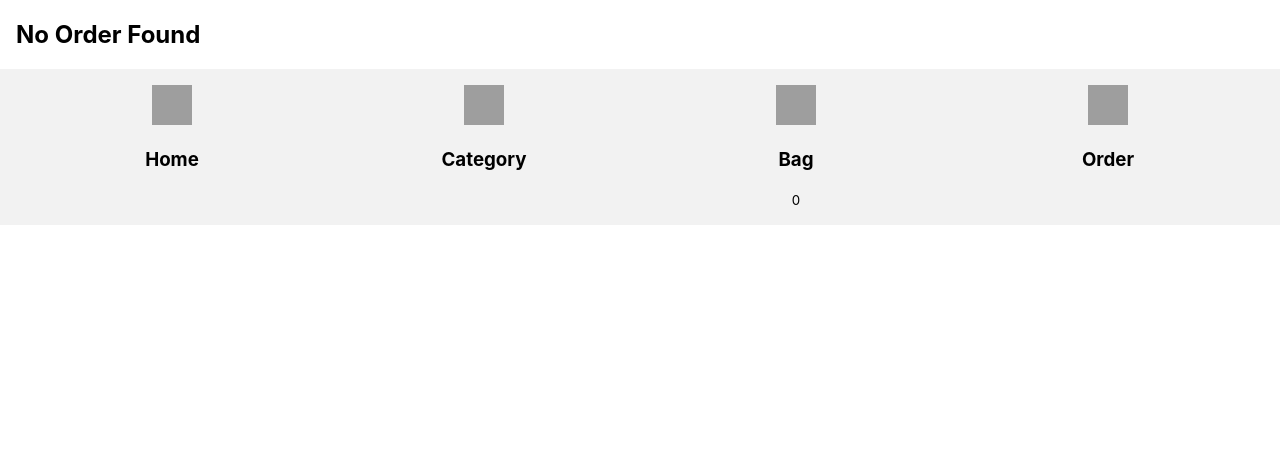
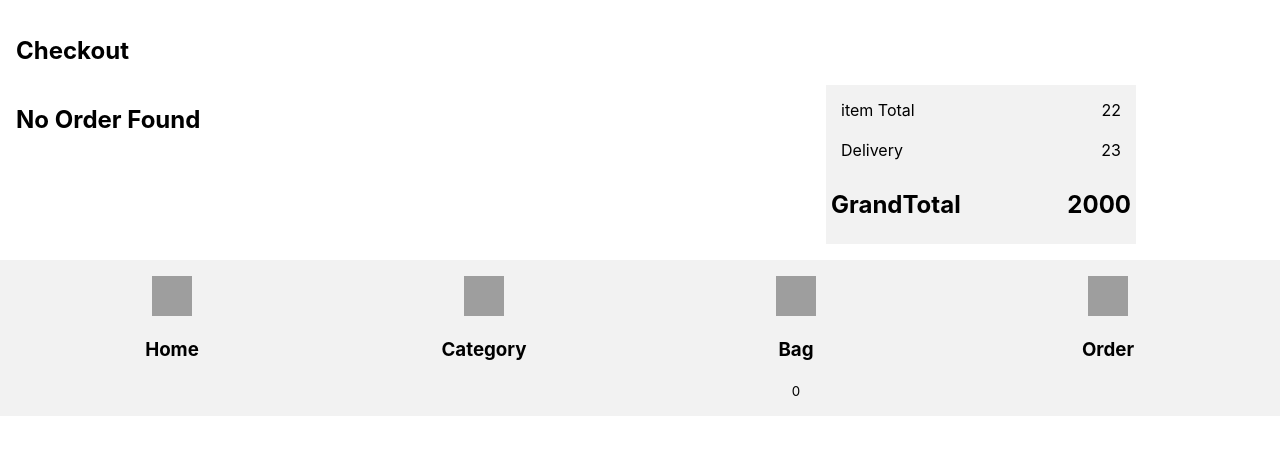
Before and after one commit to handsome-me/DukaanWebApp, a React (Create React App) app: page /mycart in a window 1280 px wide. Shown: the top 454 px of the page. Built offline with nearby package versions, Linux system fonts and the light colour scheme; grey boxes are pictures that could not be loaded.

Commit message:
cart page -item total card created

```diff
--- a/src/Pages/CartItem/Cartitem.jsx
+++ b/src/Pages/CartItem/Cartitem.jsx
@@ -21,22 +21,48 @@ const Cartitem = props => {
      console.log("allCartItems",allCartItem);
 
     return (
+        <div style={{display:"flex", flexDirection:"column"}}>
         <div>
+                <h2>Checkout</h2>
+            </div>
+        <div style={{display:"flex"}}>
+          <div style={{display:"flex", flex:"1", flexDirection:"column"}}>
          {
            cart.length>0?(allCartItem.map((item)=>{
                return (<div style={{display:"flex"}}>
-               <img src={item.image} style={{width:"160px", height:'160px'}}/>
-               <div style={{display:"flex",flexDirection:"column"}}>
-                 <h2>SOme randome content is over herer and which can break the data</h2>
+               <img src={item.image} style={{width:"160px", height:"160px"}}/>
+               <div style={{display:"flex",flexDirection:"column",marginLeft:'10px'}}>
+                 <p style={{margin:0}}>SOme randome content is over herer and which can break the data</p>
                  <small>22</small>
-                 <h2>COunter <button></button></h2>
+                 <h3>Counter <button></button></h3>
                </div>
-           </div>)
+              </div>
+           )
            })):(<div><h2>No Order Found</h2></div>)
          }
+         </div>
+         <div style={{backgroundColor:"#f2f2f2",marginLeft:"30px",height:"fit-content",width:"300px",display:"flex",flexDirection:"column", padding:"5px"}}>
+             <div style={sty}>
+                 <p>item Total</p>
+                 <p>22</p>
+             </div>
+             <div style={sty}>
+                 <p>Delivery</p>
+                 <p>23</p>
+             </div>
+             <div style={sty}>
+                 <h2>GrandTotal</h2>
+                 <h2>2000</h2>
+             </div>
+         </div>
+       </div>
         </div>
     );
 };
+const sty={
+    display:"flex",
+    justifyContent:"space-between"
+}
 
 // Cartitem.propTypes = {
 
--- a/src/Pages/CartItem/styles.module.css
+++ b/src/Pages/CartItem/styles.module.css
@@ -0,0 +1,4 @@
+p{
+    margin: 10px;
+    font-size: 1rem;
+}
```
Also changed, not shown: 1 other file (tests, documents, lock files or other folders).
